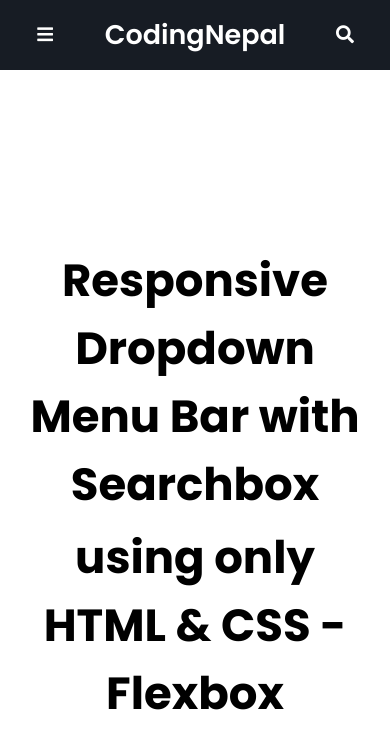
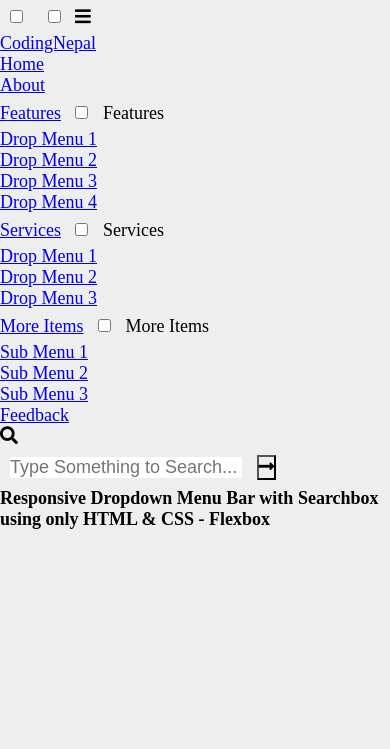
Before and after one commit to hoosid/project-web-dev, a PHP site: page / in a window 390 px wide. Shown: the top 749 px of the page. Run offline with PHP 8.4, Linux system fonts and the light colour scheme.

Commit message:
Add files via upload

```diff
--- a/style.css
+++ b/style.css
@@ -1,259 +1,169 @@
+*{
+  padding: 0;
+  margin: 0;
+  font-size: 18px;
+  box-sizing: border-box;
+  background-color: #eee;
 
-@import url('https://fonts.googleapis.com/css2?family=Poppins:wght@200;300;400;500;600;700&display=swap');
-*{
-  margin: 0;
-  padding: 0;
-  box-sizing: border-box;
-  text-decoration: none;
-  font-family: 'Poppins', sans-serif;
+}/*#b1{
+  position: fixed;
+  top: 1px;
+  font-size: 18px;
+  border-radius: 66px 0 0 66px;
+  width: 40px;
+  outline: none;
+  background-color: black;
+  border: 1px solide silver;
+  transition: 1s;
+
+
+
 }
-.wrapper{
-  background: #171c24;
+#b2{
   position: fixed;
-  width: 100%;
+  top: 1px;
+  left: 45px;
+  font-size: 18px;
+  border-radius:  0 66px 66px 0;
+  width: 40px;
+  outline: none;
+  background-color: black;
+  border: 1px solide silver;
+  transition: 1s;
+
+
+
+
 }
-.wrapper nav{
-  position: relative;
+#b1:hover ,#b2:hover{
+  background: blue;
+  box-shadow: 1px 1px 10px gray;
+
+}*/
+.mima img {
+  width: 10%;
+  height: 10%;
+}
+h1{
+    text-align: center ;
+
+
+   text-align: center;
+   text-transform: uppercase;
+    font-weight: 900;
+    color: hsl(206, 45%, 44%);
+    margin: 2rem;
+    letter-spacing: .3rem;
+    font-family: 'Fraunces', serif;
+    font-size: 35px;
+    text-transform: uppercase;
+}
+
+
+span{
+    color: rgb(7, 7, 7);
+    font-size: 35px;
+}
+.parti1{
   display: flex;
-  max-width: calc(100% - 200px);
-  margin: 0 auto;
-  height: 70px;
+
+  justify-content: space-around;
+  text-align: center;
+  line-height: 1.6;
+  align-content: center;
+
+  cursor: pointer;
+
+
+
+
+}.parti1 p{
+  text-decoration: overline rgb(12, 28, 169);
+}
+
+.parti11{
+  min-height: 150px;
+
+
+
+}
+.parti111{
+  min-height: 150px;
+
+  border-radius: 25px;
+
+}
+.parti1111{
+  min-height: 150px;
+
+  border: 25px solide black;
+
+
+}
+.parti2{
+
+  color: rgb(14, 14, 14);
+  text-align: center;
+  cursor: pointer;
   align-items: center;
-  justify-content: space-between;
+   margin-top:67px;
+  padding:25px;
 }
-nav .content{
+.parti2 .pa{
+  text-transform:uppercase ;
+}
+.parti1 h3{
+  font-size: 20px;
+  text-transform: capitalize;
+
+}
+.partie2 h3 :hover{
+  color: blanchedalmond;
+}
+
+.maps{
+  line-height: 1.6;
+  padding:  0 25px;
   display: flex;
-  align-items: center;
+  justify-content: space-around;
+  align-items: flex-start;
+  flex-direction: row-reverse;
+
+
 }
-nav .content .links{
-  margin-left: 80px;
-  display: flex;
+ .maps p {
+  color: grey;
  }
-.content .logo a{
-  color: #fff;
-  font-size: 30px;
-  font-weight: 600;
+ .input{
+  min-height: 150px;
+
+  padding:0 10px;
  }
-.content .links li{
-  list-style: none;
-  line-height: 70px;
+ input,textarea{
+  margin: 10px;
+  background-color: white;
+  border: 0px;
  }
-.content .links li a,
-.content .links li label{
-  color: #fff;
-  font-size: 18px;
-  font-weight: 500;
-  padding: 9px 17px;
-  border-radius: 5px;
-  transition: all 0.3s ease;
+ .ma{
+  min-height: 150px;
+  padding: 10px;
  }
-.content .links li label{
-  display: none;
+ .bt{
+  border: 1.5px solid rgb(21, 21, 21) ;
+  background-color: rgb(149, 159, 250);
+  color: rgb(10, 10, 10);
+  border-radius: 25px 25px 30px 30px;
+  cursor: pointer;
+  font-weight:bolder;
+  padding: 0.6rem 0.7rem ;
+  margin-left: 30px;
+
  }
-.content .links li a:hover,
-.content .links li label:hover{
-  background: #323c4e;
+ .bt:hover{
+  background-color: transparent;
  }
-.wrapper .search-icon,
-.wrapper .menu-icon{
-  color: #fff;
-  font-size: 18px;
-  cursor: pointer;
-  line-height: 70px;
-  width: 70px;
-  text-align: center;
+ .parti1 img{
+  width: 50px;
+  height: 50px;
+  border-radius: 50%;
  }
-.wrapper .menu-icon{
-  display: none;
-}
-.wrapper #show-search:checked ~ .search-icon i::before{
-  content: "\f00d";
-}
-.wrapper .search-box{
-  position: absolute;
-  height: 100%;
-  max-width: calc(100% - 50px);
-  width: 100%;
-  opacity: 0;
-  pointer-events: none;
-  transition: all 0.3s ease;
-}
-.wrapper #show-search:checked ~ .search-box{
-  opacity: 1;
-  pointer-events: auto;
-}
-.search-box input{
-  width: 100%;
-  height: 100%;
-  border: none;
-  outline: none;
-  font-size: 17px;
-  color: #fff;
-  background: #171c24;
-  padding: 0 100px 0 15px;
-}
-.search-box input::placeholder{
-  color: #f2f2f2;
-}
-.search-box .go-icon{
-  position: absolute;
-  right: 10px;
-  top: 50%;
-  transform: translateY(-50%);
-  line-height: 60px;
-  width: 70px;
-  background: #171c24;
-  border: none;
-  outline: none;
-  color: #fff;
-  font-size: 20px;
-  cursor: pointer;
-}
-.wrapper input[type="checkbox"]{
-  display: none;
-}
-/* Dropdown Menu code start */
-.content .links ul{
-  position: absolute;
-  background: #171c24;
-  top: 80px;
-  z-index: -1;
-  opacity: 0;
-  visibility: hidden;
-}
-.content .links li:hover > ul{
-  top: 70px;
-  opacity: 1;
-  visibility: visible;
-  transition: all 0.3s ease;
-}
-.content .links ul li a{
-  display: block;
-  width: 100%;
-  line-height: 30px;
-  border-radius: 0px!important;
-}
-.content .links ul ul{
-  position: absolute;
-  top: 0;
-  right: calc(-100% + 8px);
-}
-.content .links ul li{
-  position: relative;
-}
-.content .links ul li:hover ul{
-  top: 0;
-}
-/* Responsive code start */
-@media screen and (max-width: 1250px){
-  .wrapper nav{
-    max-width: 100%;
-    padding: 0 20px;
-  }
-  nav .content .links{
-    margin-left: 30px;
-  }
-  .content .links li a{
-    padding: 8px 13px;
-  }
-  .wrapper .search-box{
-    max-width: calc(100% - 100px);
-  }
-  .wrapper .search-box input{
-    padding: 0 100px 0 15px;
-  }
-}
-@media screen and (max-width: 900px){
-  .wrapper .menu-icon{
-    display: block;
-  }
-  .wrapper #show-menu:checked ~ .menu-icon i::before{
-    content: "\f00d";
-  }
-  nav .content .links{
-    display: block;
-    position: fixed;
-    background: #14181f;
-    height: 100%;
-    width: 100%;
-    top: 70px;
-    left: -100%;
-    margin-left: 0;
-    max-width: 350px;
-    overflow-y: auto;
-    padding-bottom: 100px;
-    transition: all 0.3s ease;
-  }
-  nav #show-menu:checked ~ .content .links{
-    left: 0%;
-  }
-  .content .links li{
-    margin: 15px 20px;
-  }
-  .content .links li a,
-  .content .links li label{
-    line-height: 40px;
-    font-size: 20px;
-    display: block;
-    padding: 8px 18px;
-    cursor: pointer;
-  }
-  .content .links li a.desktop-link{
-    display: none;
-  }
-  /* dropdown responsive code start */
-  .content .links ul,
-  .content .links ul ul{
-    position: static;
-    opacity: 1;
-    visibility: visible;
-    background: none;
-    max-height: 0px;
-    overflow: hidden;
-  }
-  .content .links #show-features:checked ~ ul,
-  .content .links #show-services:checked ~ ul,
-  .content .links #show-items:checked ~ ul{
-    max-height: 100vh;
-  }
-  .content .links ul li{
-    margin: 7px 20px;
-  }
-  .content .links ul li a{
-    font-size: 18px;
-    line-height: 30px;
-    border-radius: 5px!important;
-  }
-}
-@media screen and (max-width: 400px){
-  .wrapper nav{
-    padding: 0 10px;
-  }
-  .content .logo a{
-    font-size: 27px;
-  }
-  .wrapper .search-box{
-    max-width: calc(100% - 70px);
-  }
-  .wrapper .search-box .go-icon{
-    width: 30px;
-    right: 0;
-  }
-  .wrapper .search-box input{
-    padding-right: 30px;
-  }
-}
-.dummy-text{
-  position: absolute;
-  top: 50%;
-  left: 50%;
-  width: 100%;
-  z-index: -1;
-  padding: 0 20px;
-  text-align: center;
-  transform: translate(-50%, -50%);
-}
-.dummy-text h2{
-  font-size: 45px;
-  margin: 5px 0;
-}
```
Also changed, not shown: contact.html (added, +82 -0 lines), FB_IMG_16808653064255157.jpg (added), FB_IMG_16808653176933618.jpg (added), FB_IMG_16808653262517647.jpg (added), logo.png (added), mains.js (added). Lines whose indentation alone changed are shown as unchanged.
